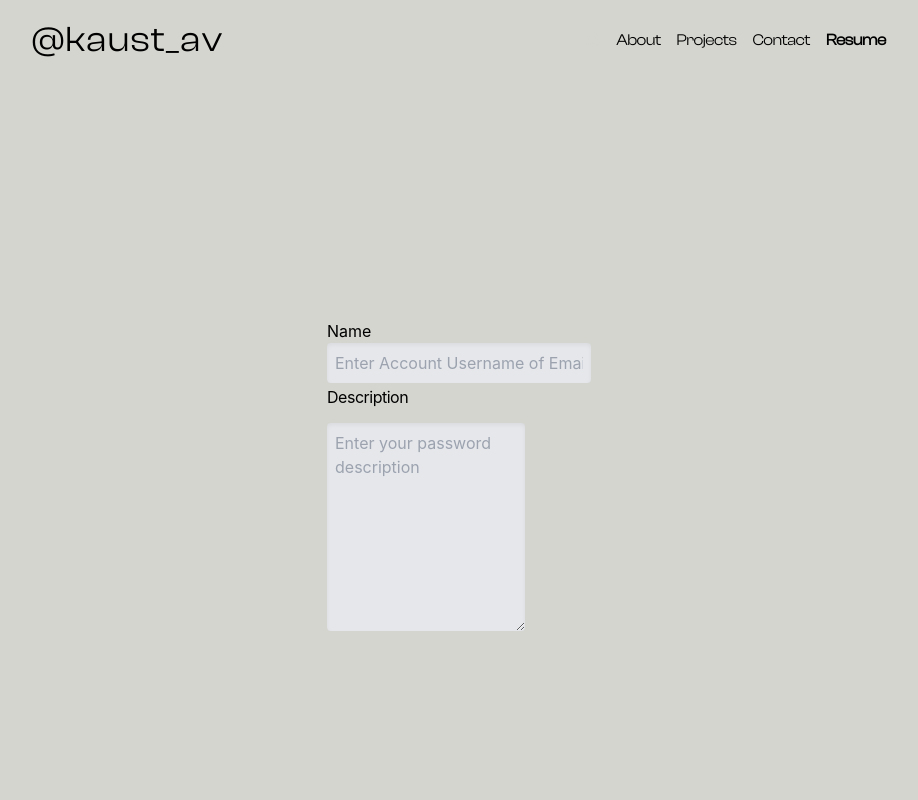
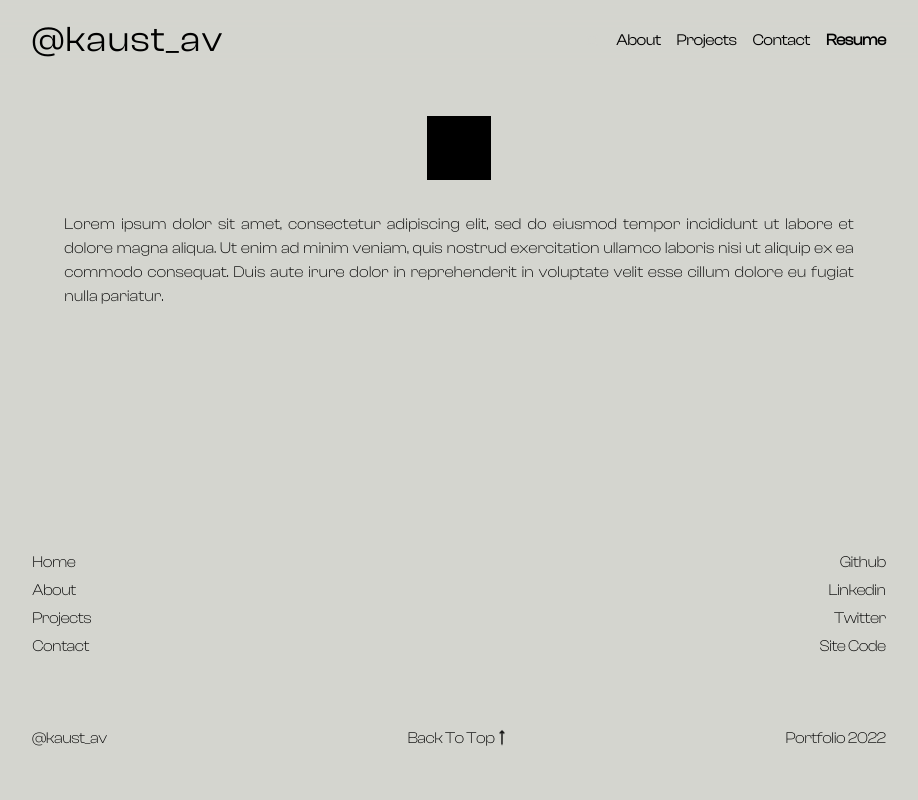
Before and after one commit to kaustav927/Portfolio2.0, a Next.js app in the folder portfolio2.0/: page /contact in a window 1280 px wide. Shown: the top 800 px of the page, without its empty margins (181-1099 px from the left). Built offline with nearby package versions, Linux system fonts and the light colour scheme; a web font is replaced by a local one.

Commit message:
contact projects left

```diff
--- a/portfolio2.0/components/Footer.tsx
+++ b/portfolio2.0/components/Footer.tsx
@@ -46,16 +46,16 @@ function Footer() {
 
         <div className="shrink w-1/3 h-40">
           <div className="text-sm md:text-lg lg:text-lg text-right dark:text-white">
-                <Link href="/" passHref>
+                <Link href="https://github.com/kaustav927" passHref>
                   <h1>Github</h1>
                 </Link>
-                <Link href="/about" passHref>
+                <Link href="https://www.linkedin.com/in/kaustav-sharma/" passHref>
                   <h1>Linkedin</h1>
                 </Link>
-                <Link href="/projects" passHref>
+                <Link href="https://twitter.com/kaust_av" passHref>
                   <h1>Twitter</h1>
                 </Link>
-                <Link href="/contact" passHref>
+                <Link href="https://github.com/kaustav927/Portfolio2.0" passHref>
                   <h1>Site Code</h1>
                 </Link>
                 </div>
--- a/portfolio2.0/pages/Projects.tsx
+++ b/portfolio2.0/pages/Projects.tsx
@@ -13,19 +13,29 @@ import Head from "next/head";
 //import {Parallax, ParallaxLayer} from '@react-spring/parallax'
 const projects: NextPage = () => {
   return (
-    <body className="bg-cool-white dark:bg-slate-800 text-black ">
-      <Head>
-        <title>Kaustav Sharma | Projects</title>
-        <link rel="icon" href="/favicon.ico" />
-      </Head>
-      <div className="flex flex-col content-center items-center">
-        <Navbar />
-        <div className="container mt-1 flex justify-center items-center w-screen h-screen px overflow-hidden">
-          <div className="flex flex-col">{/* Project Content */}</div>
-        </div>
+    <div className="bg-cool-white dark:bg-slate-800 text-black ">
+
+    <Head>
+      <title>Kaustav Sharma | About</title>
+      <link rel="icon" href="/favicon.ico" />
+    </Head>
+    <Navbar/>
+   <div className="flex flex-col items-center bg-cool-white dark:bg-slate-800 overflow-x-hidden">
+      <div className="container justify-between w-10/12 md:w-10/12 lg:w-8/12 lg:max-w-screen-lg h-full flex flex-col items-center py-4">
+
+          <div className="container mt-1 flex flex-col justify-center items-center h-9/12 px overflow-x-hidden">
+              <div className="p-8 mt-4 bg-black">
+
+              </div>
+              <div className="p-8 mb-24 dark:text-white font-cd-light">
+                <p className="text-justify">Lorem ipsum dolor sit amet, consectetur adipiscing elit, sed do eiusmod tempor incididunt ut labore et dolore magna aliqua. Ut enim ad minim veniam, quis nostrud exercitation ullamco laboris nisi ut aliquip ex ea commodo consequat. Duis aute irure dolor in reprehenderit in voluptate velit esse cillum dolore eu fugiat nulla pariatur. </p>
+              </div>
+          </div>
+
       </div>
       <Footer />
-    </body>
+    </div>
+  </div>
   );
 };
 
--- a/portfolio2.0/pages/contact.tsx
+++ b/portfolio2.0/pages/contact.tsx
@@ -4,36 +4,29 @@ import Navbar from "../components/Navbar";
 import Footer from "../components/Footer";
 function contact() {
   return (
-    <body className="bg-cool-white dark:bg-slate-800 text-black ">
-      <Head>
-        <title>Kaustav Sharma | About</title>
-        <link rel="icon" href="/favicon.ico" />
-      </Head>
-      <Navbar />
-      <div className="flex flex-col content-center items-center">
+<div className="bg-cool-white dark:bg-slate-800 text-black ">
 
-        <div className="container mt-1 flex justify-center items-center w-screen h-screen px overflow-hidden">
-          <div className="flex flex-col">
-            <form>Name</form>
-            <input
-              className="bg-gray-200 shadow-inner rounded p-2 flex-1 outline-none"
-              type="email"
-              aria-label="email"
-              placeholder="Enter Account Username of Email"
-            />
-            <h1 className="text-sm">Description</h1>
-            <form className="">
-              <textarea
-                placeholder="Enter your password description"
-                className="bg-gray-200 shadow-inner rounded p-2 my-3 flex-1 w-3/4 h-52"
-              />
-            </form>
+<Head>
+  <title>Kaustav Sharma | About</title>
+  <link rel="icon" href="/favicon.ico" />
+</Head>
+<Navbar/>
+<div className="flex flex-col items-center bg-cool-white dark:bg-slate-800 overflow-x-hidden">
+  <div className="container justify-between w-10/12 md:w-10/12 lg:w-8/12 lg:max-w-screen-lg h-full flex flex-col items-center py-4">
+
+      <div className="container mt-1 flex flex-col justify-center items-center h-9/12 px overflow-x-hidden">
+          <div className="p-8 mt-4 bg-black">
+
           </div>
-        </div>
-        <Footer />
+          <div className="p-8 mb-24 dark:text-white font-cd-light">
+            <p className="text-justify">Lorem ipsum dolor sit amet, consectetur adipiscing elit, sed do eiusmod tempor incididunt ut labore et dolore magna aliqua. Ut enim ad minim veniam, quis nostrud exercitation ullamco laboris nisi ut aliquip ex ea commodo consequat. Duis aute irure dolor in reprehenderit in voluptate velit esse cillum dolore eu fugiat nulla pariatur. </p>
+          </div>
       </div>
-    </body>
 
+  </div>
+  <Footer />
+</div>
+</div>
   );
 }
 
```
